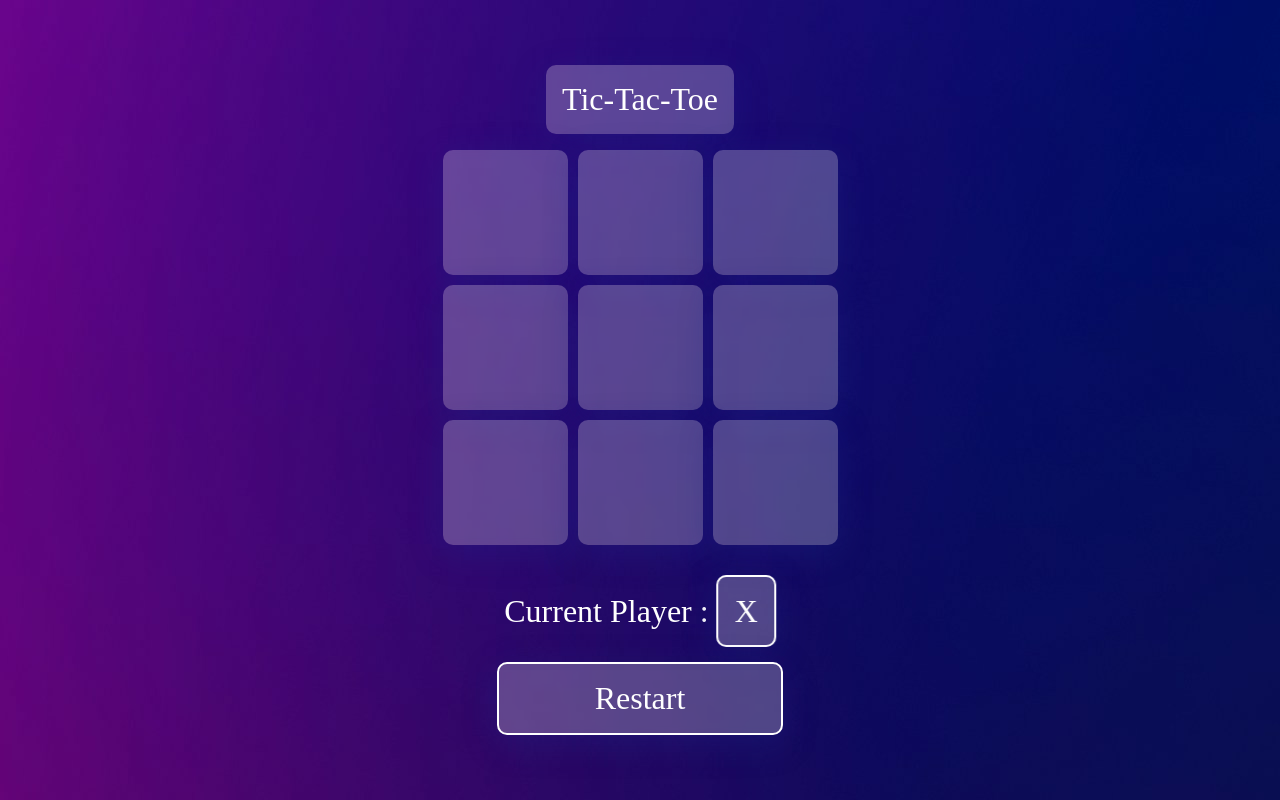
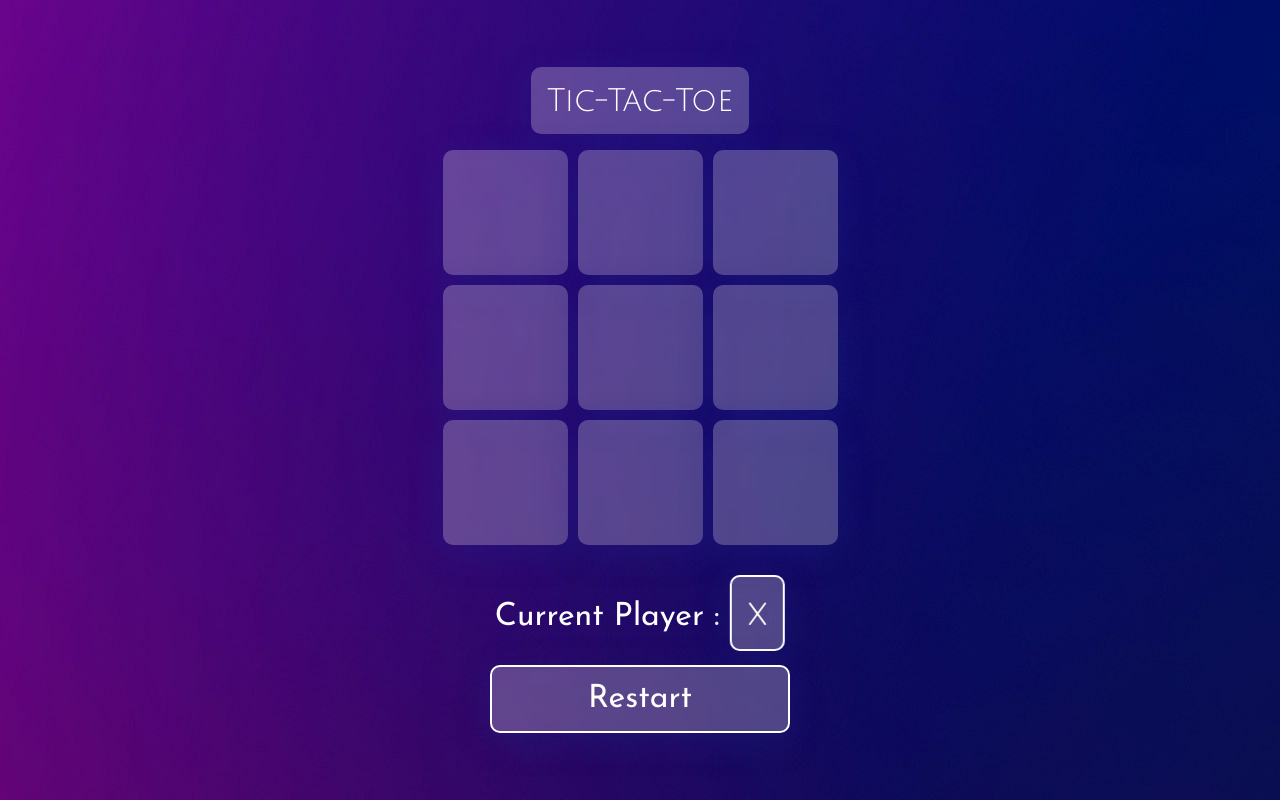
Before and after one commit to PushkarDesai-06/Tic-tac-toe, a plain HTML site: page index.html in a window 1280 px wide. Drawn offline with Linux system fonts and the light colour scheme.

Commit message:
More UI changes

```diff
--- a/index.html
+++ b/index.html
@@ -5,6 +5,30 @@
     <meta name="viewport" content="width=device-width, initial-scale=1.0" />
     <title>Tic-Tac-Toe</title>
     <link rel="stylesheet" href="style.css" />
+    <link rel="preconnect" href="https://fonts.googleapis.com" />
+    <link rel="preconnect" href="https://fonts.gstatic.com" crossorigin />
+    <link
+      href="https://fonts.googleapis.com/css2?family=Handlee&family=Quicksand:wght@300..700&display=swap"
+      rel="stylesheet"
+    />
+    <link rel="preconnect" href="https://fonts.googleapis.com" />
+    <link rel="preconnect" href="https://fonts.gstatic.com" crossorigin />
+    <link
+      href="https://fonts.googleapis.com/css2?family=Handlee&family=Quicksand:wght@300..700&display=swap"
+      rel="stylesheet"
+    />
+    <link rel="preconnect" href="https://fonts.googleapis.com" />
+    <link rel="preconnect" href="https://fonts.gstatic.com" crossorigin />
+    <link
+      href="https://fonts.googleapis.com/css2?family=Handlee&family=Josefin+Sans:ital,wght@0,100..700;1,100..700&family=Quicksand:wght@300..700&display=swap"
+      rel="stylesheet"
+    />
+    <link rel="preconnect" href="https://fonts.googleapis.com" />
+    <link rel="preconnect" href="https://fonts.gstatic.com" crossorigin />
+    <link
+      href="https://fonts.googleapis.com/css2?family=Handlee&family=Josefin+Sans:ital,wght@0,100..700;1,100..700&family=Julius+Sans+One&family=Quicksand:wght@300..700&display=swap"
+      rel="stylesheet"
+    />
   </head>
   <body>
     <div class="main">
--- a/style.css
+++ b/style.css
@@ -13,10 +13,12 @@
 body {
   /* background-color: #254e70; */
   background-image: url(Assets/gradient.jpg);
+  font-family: "Josefin Sans", sans-serif;
 }
 
 .title {
   display: inline-block;
+  font-family: "Julius Sans One", sans-serif;
   position: relative;
   left: 50vw;
   transform: translate(-50%);
@@ -33,6 +35,9 @@ body {
 }
 
 .playArea {
+  font-family: "Quicksand", sans-serif;
+  font-weight: 200;
+  font-style: normal;
   display: flex;
   justify-content: center;
   position: relative;
@@ -79,6 +84,9 @@ body {
 }
 
 .currentPlayer span {
+  font-family: "Quicksand", sans-serif;
+  font-weight: 400;
+  font-style: normal;
   border: 2px solid white;
   padding: 1rem;
   background-color: #472d7c;
```
